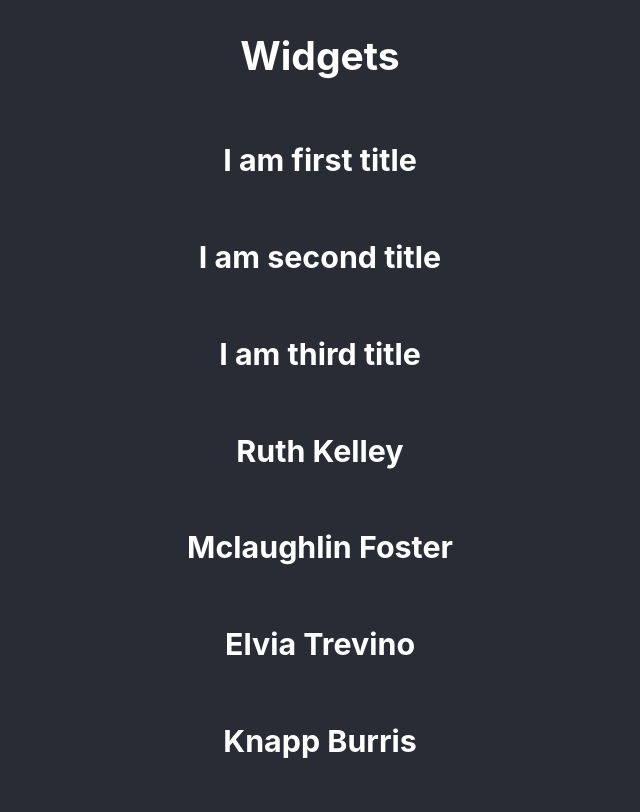
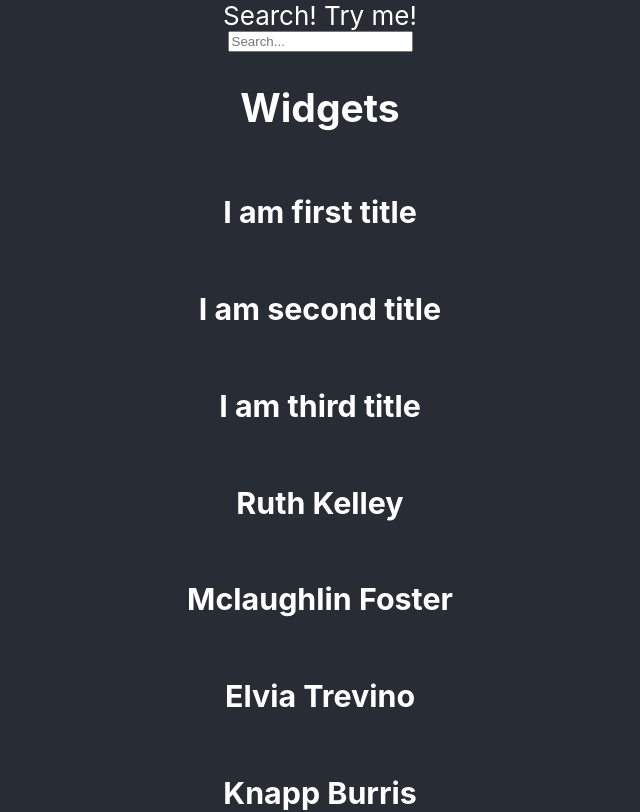
Before and after one commit to harpreetsr/generic-search-sorting-filtering, a React (Create React App) app: page / in a window 1280 px wide. Shown: the top 812 px of the page, without its empty margins (320-960 px from the left). Built offline with nearby package versions, Linux system fonts and the light colour scheme.

Commit message:
Creating a Search Input for Our Generic Search Function

```diff
--- a/src/App.tsx
+++ b/src/App.tsx
@@ -2,13 +2,17 @@ import './App.css';
 import widgets from './mock-data/widgets';
 import persons from './mock-data/persons';
 import genericSearch from './utils/generic-search';
+import { SearchInput } from './components/SearchInput.component';
+import { useState } from 'react';
 
 function App() {
-  const query = '';
+  const [query, setQuery] = useState<string>("");
 
   return (
     <div className="App">
       <header className="App-header">
+        <SearchInput  setSearchQuery={setQuery} />
+
         <h2>Widgets</h2>
         {widgets.filter(widget => genericSearch(widget, ['title', 'description'], query, false)).map((widget) => {
           return (
--- /dev/null
+++ b/src/components/SearchInput.component.tsx
@@ -0,0 +1,20 @@
+
+interface IProps {
+  setSearchQuery: (searchQuery : string) => void;
+}
+
+export const SearchInput = ({setSearchQuery}: IProps) => {
+    return (
+      <>
+        <label htmlFor='search' className='mt-3'>Search! Try me!</label>
+        <input
+         id='search'
+         className='form-control full-width'
+         type="search"
+         placeholder='Search...'
+         aria-label='Search'
+         onChange={(e) => setSearchQuery(e.target.value)}
+        />
+      </>
+    )
+}
```
